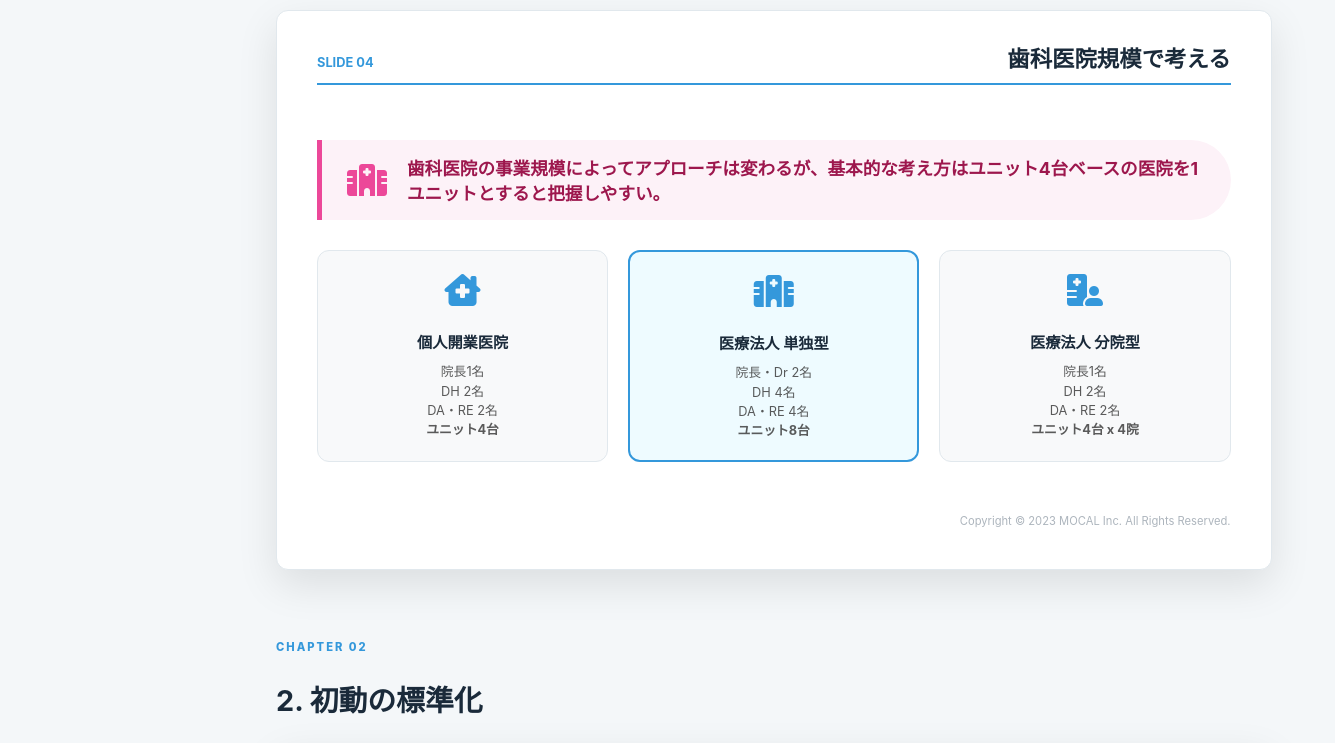
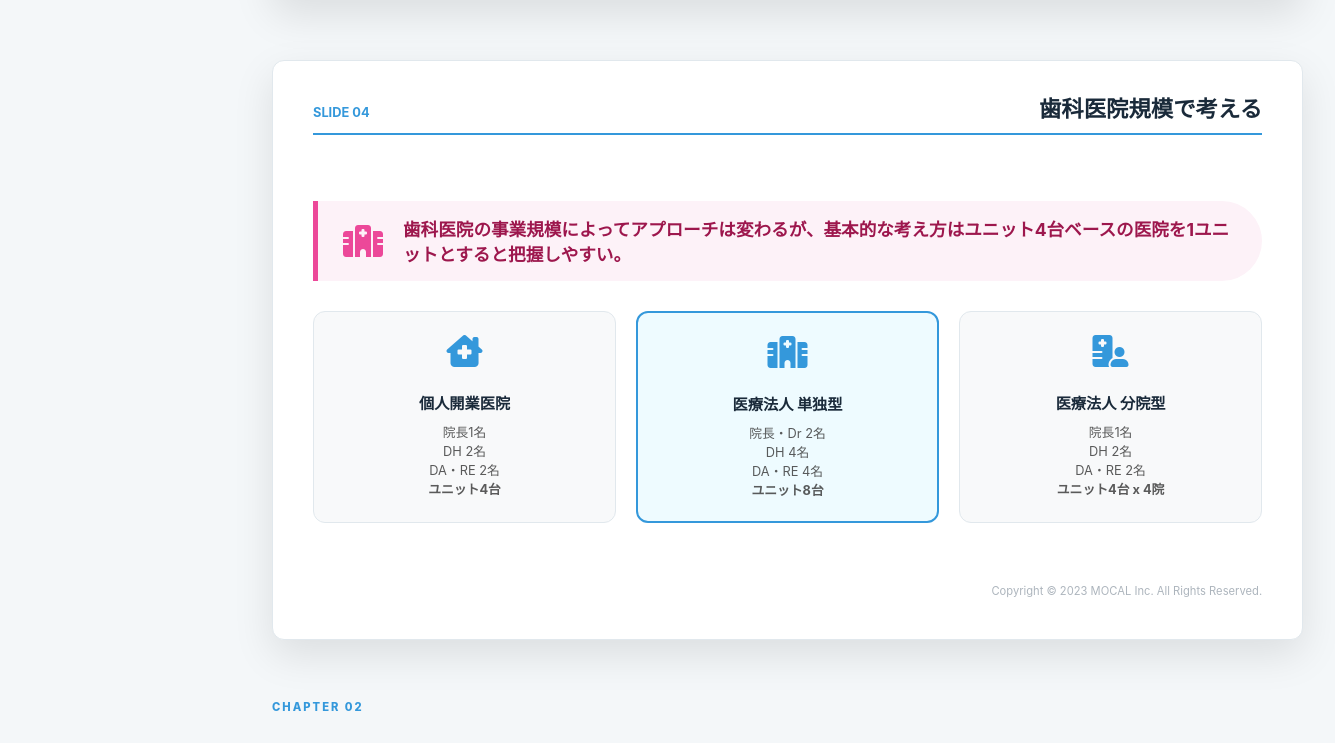
Before and after one commit to toki-git501/keiei-sanbou-training-program, a plain HTML site: page index.html in a window 1280 px wide. Shown: the part 2057-2800 px from the top of the page, 1335 px wide, since content can reach past the window. Drawn offline with Linux system fonts and the light colour scheme.

Commit message:
Fit slides to viewport height on desktop

```diff
--- a/style.css
+++ b/style.css
@@ -201,14 +201,21 @@ h2 { font-size: 2rem; color: var(--primary-color); margin-bottom: 40px; }
 
 /* デスクトップでスライドが1画面に収まるよう調整 */
 @media (min-width: 993px) {
-    .content { padding: 28px 36px; max-width: 1200px; }
-    .section { margin-bottom: 70px; }
-    h2 { font-size: 1.8rem; margin-bottom: 24px; }
+    .content { padding: 24px 32px; max-width: 1200px; }
+    .section { margin-bottom: 60px; }
+    h2 { font-size: 1.75rem; margin-bottom: 20px; }
+    /* 画面内にスライドが完全に収まるよう高さ基準で制限 */
     .presentation-slide {
-        max-width: calc((100vh - 240px) * 16 / 9);
+        height: calc(100vh - 220px);
+        max-height: calc(100vh - 220px);
+        width: 100%;
+        max-width: calc((100vh - 220px) * 16 / 9);
         margin-left: auto;
         margin-right: auto;
     }
+    .slide-inner { padding: 24px 32px; }
+    .slide-header { margin-bottom: 18px; }
+    .slide-footer { padding-top: 10px; }
 }
 
 .slide-inner {
```
